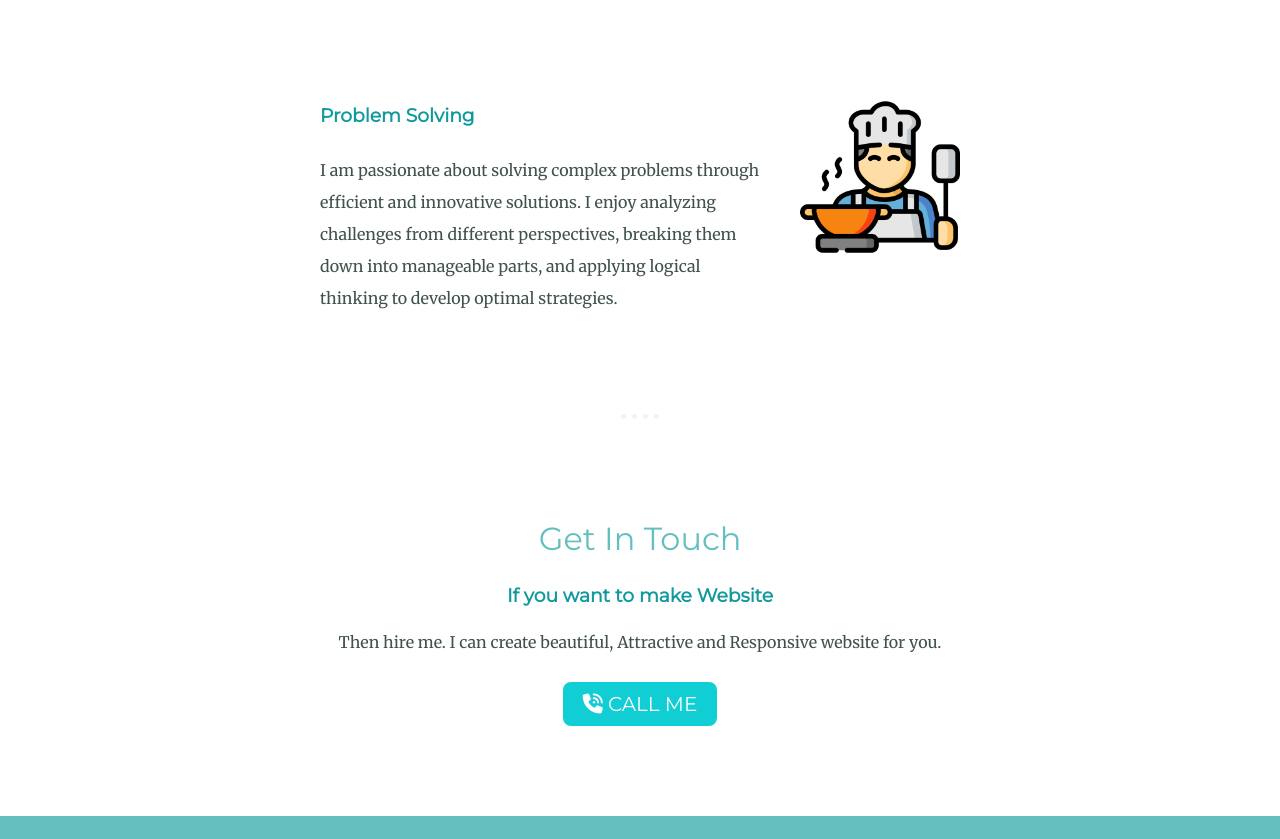
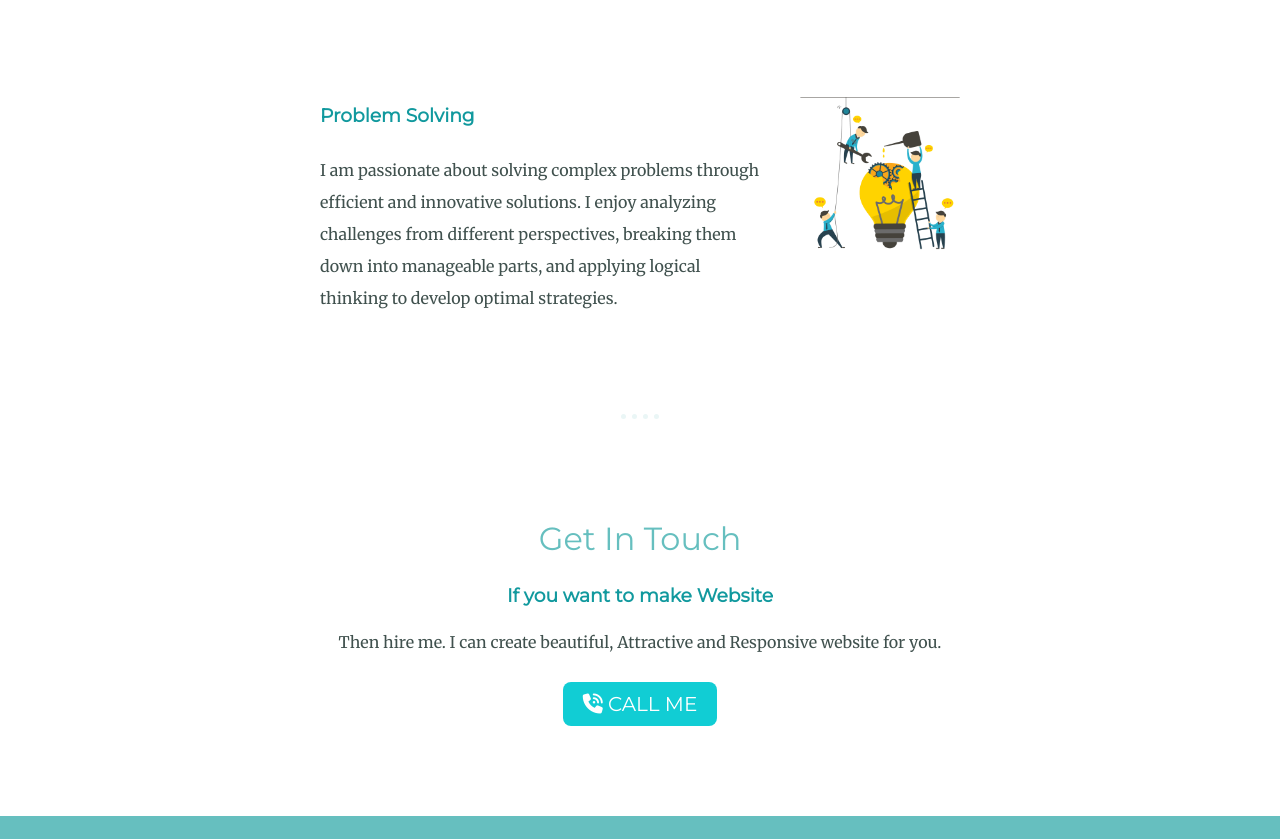
Before and after one commit to updatedabhi/mywebsite, a plain HTML site: page index.html in a window 1280 px wide. Shown: the part 1739-2578 px from the top of the page. Drawn offline with Linux system fonts and the light colour scheme; a web font is replaced by a local one.

Commit message:
Update index.html

```diff
--- a/index.html
+++ b/index.html
@@ -51,7 +51,7 @@
     Focused on writing clean, maintainable code and following best practices for full-stack development.</p>
             </div>
             <div class="skill-row">
-                <img class="cook-img" src="images/cook.png" alt="cooking">
+                <img class="cook-img" src="images/prob.png" alt="cooking">
                 <h3>Problem Solving</h3>
 <p class="cook-paragraph-description">
     I am passionate about solving complex problems through efficient and innovative solutions.
```
